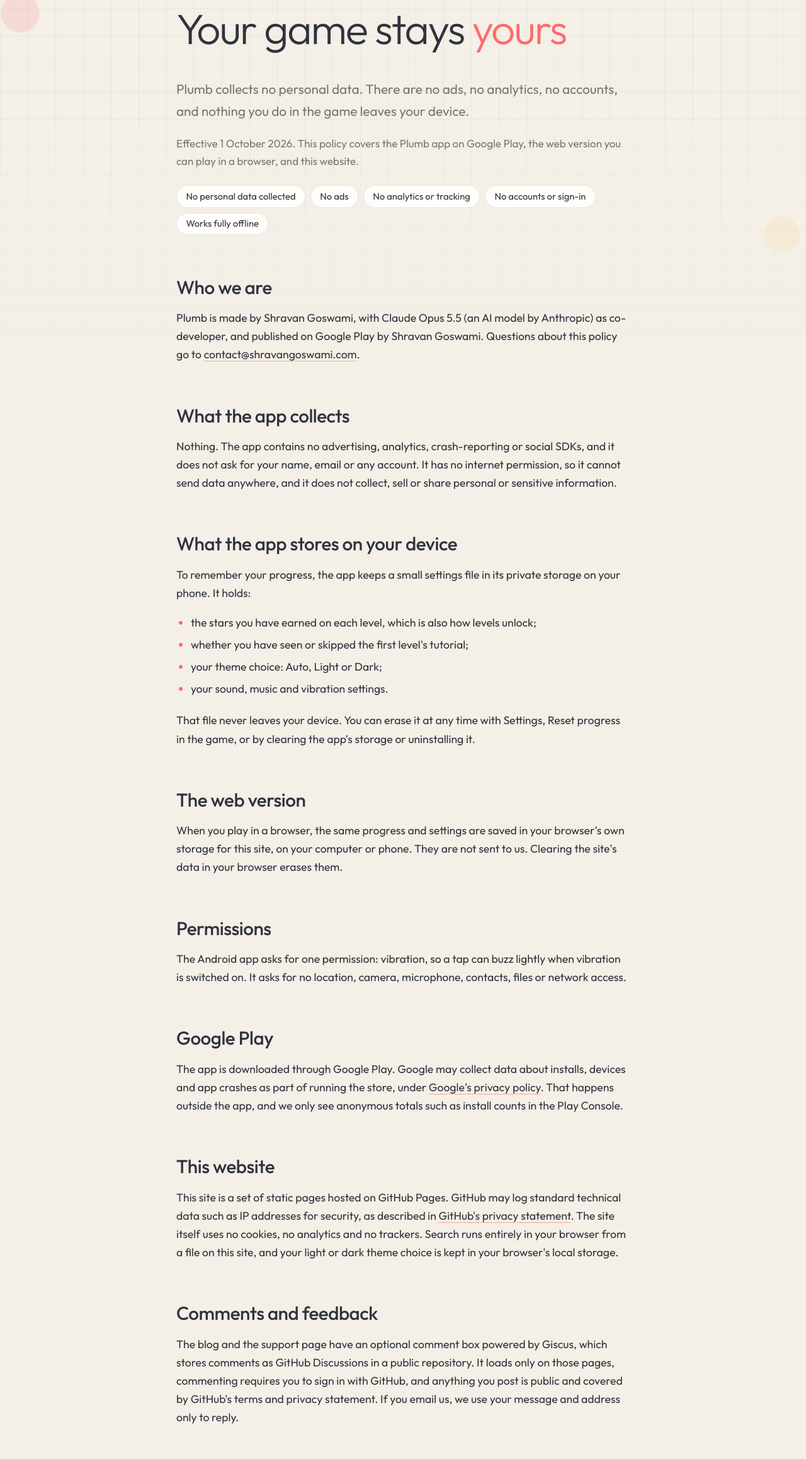
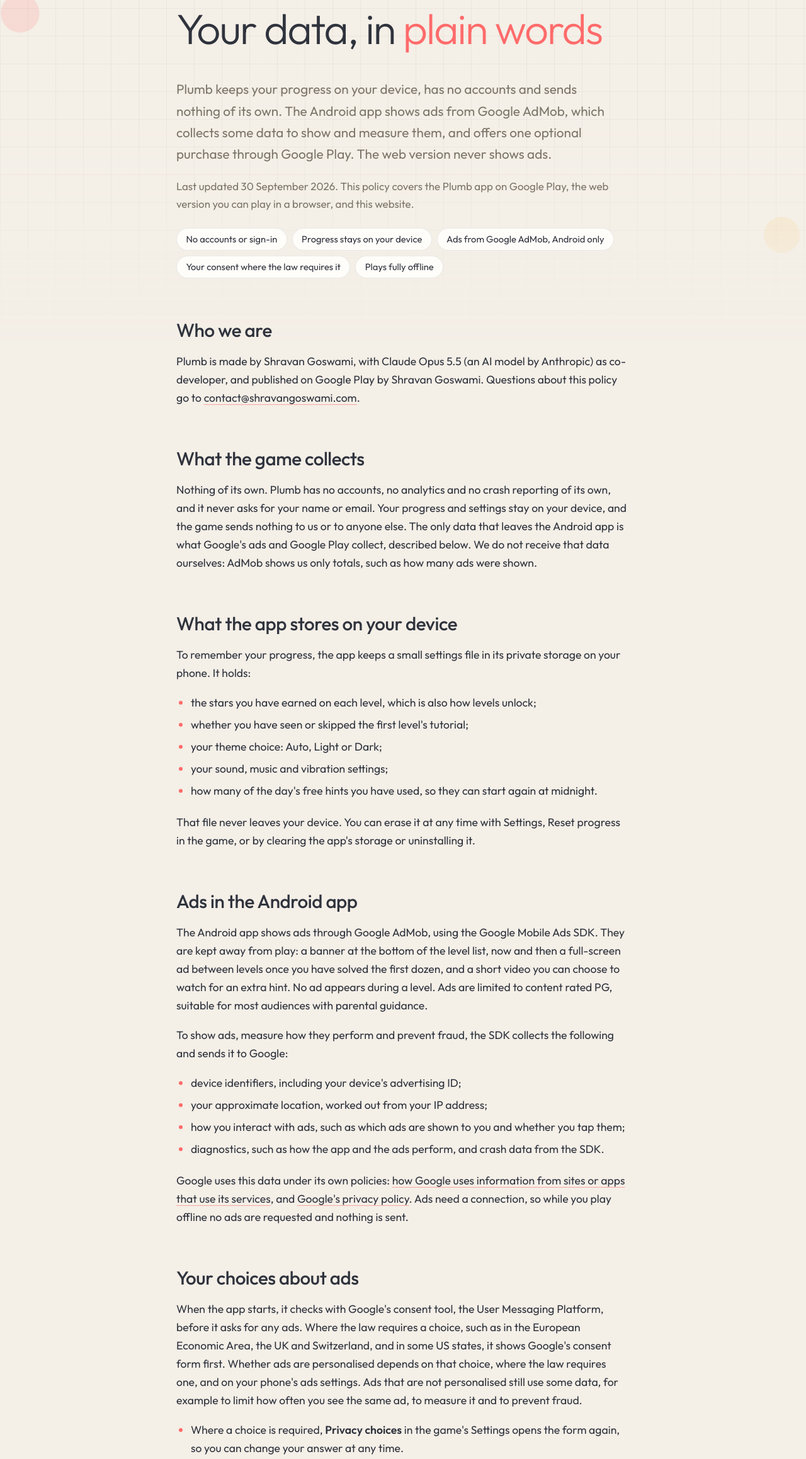
Before and after one commit to chaosmos-studio/plumb, an Astro site in the folder website/: page /plumb/privacy in a window 1280 px wide. Shown: the part 251-2568 px from the top of the page at 63% size. Built offline with nearby package versions, Linux system fonts and the light colour scheme; Astro itself is replaced by a stand-in of ours.

Commit message:
rewrite the privacy policy for admob, consent and the supporter pack

```diff
--- a/website/src/pages/og/[...slug].png.ts
+++ b/website/src/pages/og/[...slug].png.ts
@@ -10,7 +10,7 @@ const pages = [
   { slug: "blog", title: "Tips, strategy and how it's made", description: `The ${site.name} blog.`, kicker: "Blog" },
   { slug: "about", title: "Made by two", description: `The story and the team behind ${site.name}.`, kicker: "About" },
   { slug: "support", title: "Support and FAQ", description: `Answers, bug reports and feedback for ${site.name}.`, kicker: "Support" },
-  { slug: "privacy", title: "Privacy policy", description: `${site.name} collects no personal data. No ads, no analytics, no accounts.`, kicker: "Privacy" },
+  { slug: "privacy", title: "Privacy policy", description: `What ${site.name} keeps on your device, and what the ads in its Android app collect.`, kicker: "Privacy" },
   { slug: "credits", title: "Credits", description: `Everything ${site.name} is built with, and the licences.`, kicker: "Credits" },
   { slug: "404", title: "Page not found", description: `${notFound.heading.join("")}.`, kicker: "404" },
 ];
--- a/website/src/pages/privacy.astro
+++ b/website/src/pages/privacy.astro
@@ -3,9 +3,14 @@ import Base from "../layouts/Base.astro";
 import Crumbs from "../components/Crumbs.astro";
 import { privacy, site } from "../site.config";
 import { breadcrumbs } from "../utils/schema";
-const effective = new Date(site.launched).toLocaleDateString("en-GB", { day: "numeric", month: "long", year: "numeric" });
+const updated = new Date(privacy.updated).toLocaleDateString("en-GB", { day: "numeric", month: "long", year: "numeric" });
 // Visit counting is off unless site.config.ts has a Cloudflare token, and this page says so only when it is on.
 const analytics = Boolean(site.analytics.cloudflareToken);
+const google = {
+  partners: "https://policies.google.com/technologies/partner-sites",
+  privacy: "https://policies.google.com/privacy",
+  playTerms: "https://play.google.com/about/play-terms/",
+};
 ---
 <Base
   title="Privacy policy"
@@ -16,24 +21,24 @@ const analytics = Boolean(site.analytics.cloudflareToken);
   <section class="narrow section" data-pagefind-body>
     <Crumbs trail={[{ label: "Privacy policy" }]} />
     <p class="eyebrow">Privacy policy</p>
-    <h1>Your game stays <span class="accent">yours</span></h1>
-    <p class="lede">{site.name} collects no personal data. There are no ads, no analytics{analytics && " in the app"}, no accounts, and nothing you do in the game leaves your device.</p>
-    <p class="muted">Effective {effective}. This policy covers the {site.name} app on Google Play, the web version you can play in a browser, and this website.</p>
+    <h1>Your data, in <span class="accent">plain words</span></h1>
+    <p class="lede">{site.name} keeps your progress on your device, has no accounts and sends nothing of its own. The Android app shows ads from Google AdMob, which collects some data to show and measure them, and offers one optional purchase through Google Play. The web version never shows ads.</p>
+    <p class="muted">Last updated {updated}. This policy covers the {site.name} app on Google Play, the web version you can play in a browser, and this website.</p>
 
     <ul class="summary">
-      <li>No personal data collected</li>
-      <li>No ads</li>
-      <li>{analytics ? "No tracking or cookies" : "No analytics or tracking"}</li>
       <li>No accounts or sign-in</li>
-      <li>Works fully offline</li>
+      <li>Progress stays on your device</li>
+      <li>Ads from Google AdMob, Android only</li>
+      <li>Your consent where the law requires it</li>
+      <li>Plays fully offline</li>
     </ul>
 
     <div class="prose">
       <h2>Who we are</h2>
       <p>{site.name} is made by Shravan Goswami, with Claude Opus 5.5 (an AI model by Anthropic) as co-developer, and published on Google Play by Shravan Goswami. Questions about this policy go to <a href={`mailto:${site.email}`}>{site.email}</a>.</p>
 
-      <h2>What the app collects</h2>
-      <p>Nothing. The app contains no advertising, analytics, crash-reporting or social SDKs, and it does not ask for your name, email or any account. It has no internet permission, so it cannot send data anywhere, and it does not collect, sell or share personal or sensitive information.</p>
+      <h2>What the game collects</h2>
+      <p>Nothing of its own. {site.name} has no accounts, no analytics and no crash reporting of its own, and it never asks for your name or email. Your progress and settings stay on your device, and the game sends nothing to us or to anyone else. The only data that leaves the Android app is what Google's ads and Google Play collect, described below. We do not receive that data ourselves: AdMob shows us only totals, such as how many ads were shown.</p>
 
       <h2>What the app stores on your device</h2>
       <p>To remember your progress, the app keeps a small settings file in its private storage on your phone. It holds:</p>
@@ -42,17 +47,39 @@ const analytics = Boolean(site.analytics.cloudflareToken);
       </ul>
       <p>That file never leaves your device. You can erase it at any time with Settings, Reset progress in the game, or by clearing the app's storage or uninstalling it.</p>
 
+      <h2>Ads in the Android app</h2>
+      <p>The Android app shows ads through Google AdMob, using the Google Mobile Ads SDK. They are kept away from play: a banner at the bottom of the level list, now and then a full-screen ad between levels once you have solved the first dozen, and a short video you can choose to watch for an extra hint. No ad appears during a level. Ads are limited to content rated PG, suitable for most audiences with parental guidance.</p>
+      <p>To show ads, measure how they perform and prevent fraud, the SDK collects the following and sends it to Google:</p>
+      <ul>
+        <li>device identifiers, including your device's advertising ID;</li>
+        <li>your approximate location, worked out from your IP address;</li>
+        <li>how you interact with ads, such as which ads are shown to you and whether you tap them;</li>
+        <li>diagnostics, such as how the app and the ads perform, and crash data from the SDK.</li>
+      </ul>
+      <p>Google uses this data under its own policies: <a href={google.partners} rel="noopener">how Google uses information from sites or apps that use its services</a>, and <a href={google.privacy} rel="noopener">Google's privacy policy</a>. Ads need a connection, so while you play offline no ads are requested and nothing is sent.</p>
+
+      <h2>Your choices about ads</h2>
+      <p>When the app starts, it checks with Google's consent tool, the User Messaging Platform, before it asks for any ads. Where the law requires a choice, such as in the European Economic Area, the UK and Switzerland, and in some US states, it shows Google's consent form first. Whether ads are personalised depends on that choice, where the law requires one, and on your phone's ads settings. Ads that are not personalised still use some data, for example to limit how often you see the same ad, to measure it and to prevent fraud.</p>
+      <ul>
+        <li>Where a choice is required, <strong>Privacy choices</strong> in the game's Settings opens the form again, so you can change your answer at any time.</li>
+        <li>You can reset or delete your advertising ID, or turn off personalised ads, in your phone's Settings, under Privacy and then Ads, or Google and then Ads, depending on the phone.</li>
+        <li>The consent tool keeps your answer on your device, so the form does not ask again every time.</li>
+      </ul>
+
+      <h2>The Supporter pack</h2>
+      <p>The Android app offers one optional purchase, the Supporter pack. It is bought once, turns off the banner and the ads between levels, and makes every hint free, so no video is ever needed. Google Play Billing handles the purchase from start to finish: your payment details go to Google, under <a href={google.privacy} rel="noopener">Google's privacy policy</a> and <a href={google.playTerms} rel="noopener">Google Play's terms</a>, and never reach us. The game learns only whether the pack was bought, which it checks with Google Play when it starts.</p>
+
       <h2>The web version</h2>
-      <p>When you play in a browser, the same progress and settings are saved in your browser's own storage for this site, on your computer or phone. They are not sent to us. Clearing the site's data in your browser erases them.</p>
+      <p>When you play in a browser, the game never shows ads and sells nothing, and it loads no ads or billing code. Your progress and settings are saved in your browser's own storage for this site, on your computer or phone. They are not sent to us. Clearing the site's data in your browser erases them.</p>
 
       <h2>Permissions</h2>
       <p>{privacy.permissions}</p>
 
       <h2>Google Play</h2>
-      <p>The app is downloaded through Google Play. Google may collect data about installs, devices and app crashes as part of running the store, under <a href="https://policies.google.com/privacy" rel="noopener">Google's privacy policy</a>. That happens outside the app, and we only see anonymous totals such as install counts in the Play Console.</p>
+      <p>The app is downloaded through Google Play. Google may collect data about installs, devices and app crashes as part of running the store, under <a href={google.privacy} rel="noopener">Google's privacy policy</a>. That happens outside the app, and we only see anonymous totals such as install counts in the Play Console.</p>
 
       <h2>This website</h2>
-      <p>This site is a set of static pages hosted on GitHub Pages. GitHub may log standard technical data such as IP addresses for security, as described in <a href="https://docs.github.com/en/site-policy/privacy-policies/github-general-privacy-statement" rel="noopener">GitHub's privacy statement</a>. {analytics ? "The site itself uses no cookies and no trackers, and counts visits as described below." : "The site itself uses no cookies, no analytics and no trackers."} Search runs entirely in your browser from a file on this site, and your light or dark theme choice is kept in your browser's local storage.</p>
+      <p>This site is a set of static pages hosted on GitHub Pages and served through Cloudflare. Both may log standard technical data, such as IP addresses, to keep the service secure and working, as described in <a href="https://docs.github.com/en/site-policy/privacy-policies/github-general-privacy-statement" rel="noopener">GitHub's privacy statement</a> and <a href="https://www.cloudflare.com/privacypolicy/" rel="noopener">Cloudflare's privacy policy</a>. {analytics ? "The site sets no cookies of its own and uses no trackers, and counts visits as described below." : "The site sets no cookies of its own and uses no analytics or trackers."} Cloudflare may set a strictly necessary security cookie that tells people from bots, as its <a href="https://developers.cloudflare.com/fundamentals/reference/policies-compliances/cloudflare-cookies/" rel="noopener">cookie policy</a> describes. Search runs entirely in your browser from a file on this site, and your light or dark theme choice is kept in your browser's local storage.</p>
 
       {analytics && (
         <>
@@ -68,7 +95,7 @@ const analytics = Boolean(site.analytics.cloudflareToken);
       <p>{privacy.audience}</p>
 
       <h2>Changes</h2>
-      <p>If a future version ever changes what the app does with data, this page will be updated before that version is released, and the effective date above will change.</p>
+      <p>If a future version changes what the app does with data, this page will be updated before that version is released, and the date at the top will change.</p>
 
       <h2>Contact</h2>
       <p>Email <a href={`mailto:${site.email}`}>{site.email}</a> with any question about privacy.</p>
--- a/website/src/site.config.ts
+++ b/website/src/site.config.ts
@@ -228,16 +228,20 @@ export const about = {
   ],
 } as const;
 
+// The Privacy page's game-specific facts. Check them against the game's save.gd and export_presets.cfg
+// before every release, and move `updated` whenever what the page says changes.
 export const privacy = {
-  description: "Plumb's privacy policy: the game collects no personal data, has no ads, no analytics and no accounts, and keeps your progress on your own device.",
+  updated: "2026-09-30",
+  description: "Plumb's privacy policy: what the game keeps on your device, the AdMob ads and your consent choices in the Android app, the Supporter pack, and the web version.",
   stores: [
     "the stars you have earned on each level, which is also how levels unlock;",
     "whether you have seen or skipped the first level's tutorial;",
     "your theme choice: Auto, Light or Dark;",
-    "your sound, music and vibration settings.",
+    "your sound, music and vibration settings;",
+    "how many of the day's free hints you have used, so they can start again at midnight.",
   ],
-  permissions: "The Android app asks for one permission: vibration, so a tap can buzz lightly when vibration is switched on. It asks for no location, camera, microphone, contacts, files or network access.",
-  audience: "Plumb is suitable for everyone. Because the app collects no data from anyone, it collects none from children.",
+  permissions: "The Android app asks for vibration, so a tap can buzz lightly when vibration is switched on. It also has network access, which the ads and the Supporter pack need: Google's ads SDK adds the internet, network state and advertising ID permissions, and Google Play Billing adds its billing permission. It asks for no location, camera, microphone, contacts or files, and the game plays fully offline.",
+  audience: "Plumb is a gentle game that anyone can enjoy, but it is not directed at children under 13, and we do not knowingly collect personal information from them. The ads in the Android app are limited to content rated PG. If you believe a child under 13 has used the app and have a question about their data, email us.",
 } as const;
 
 // The credits page's sections after the team, mirroring the game's CREDITS.md and credits.gd.
```
